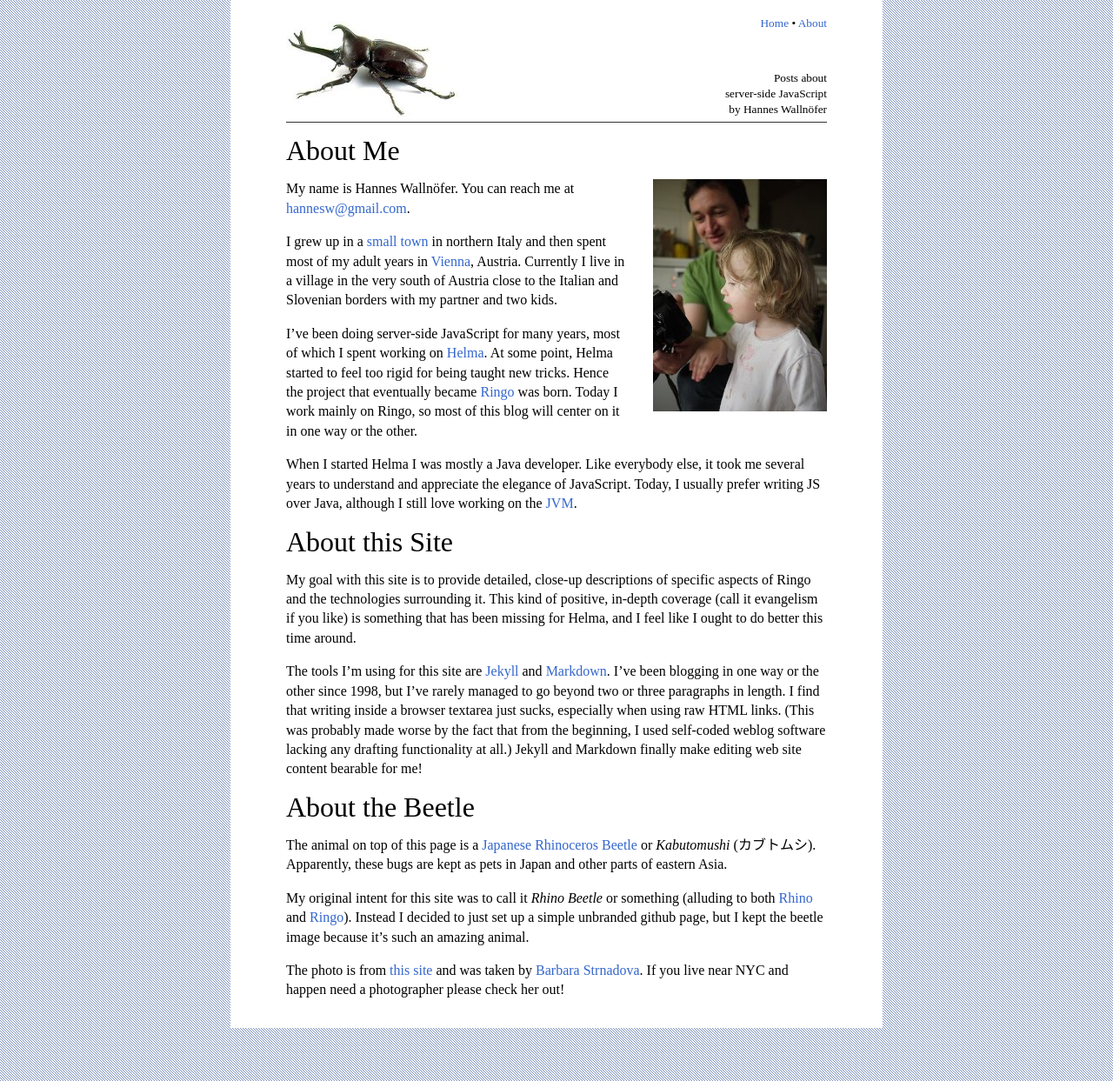
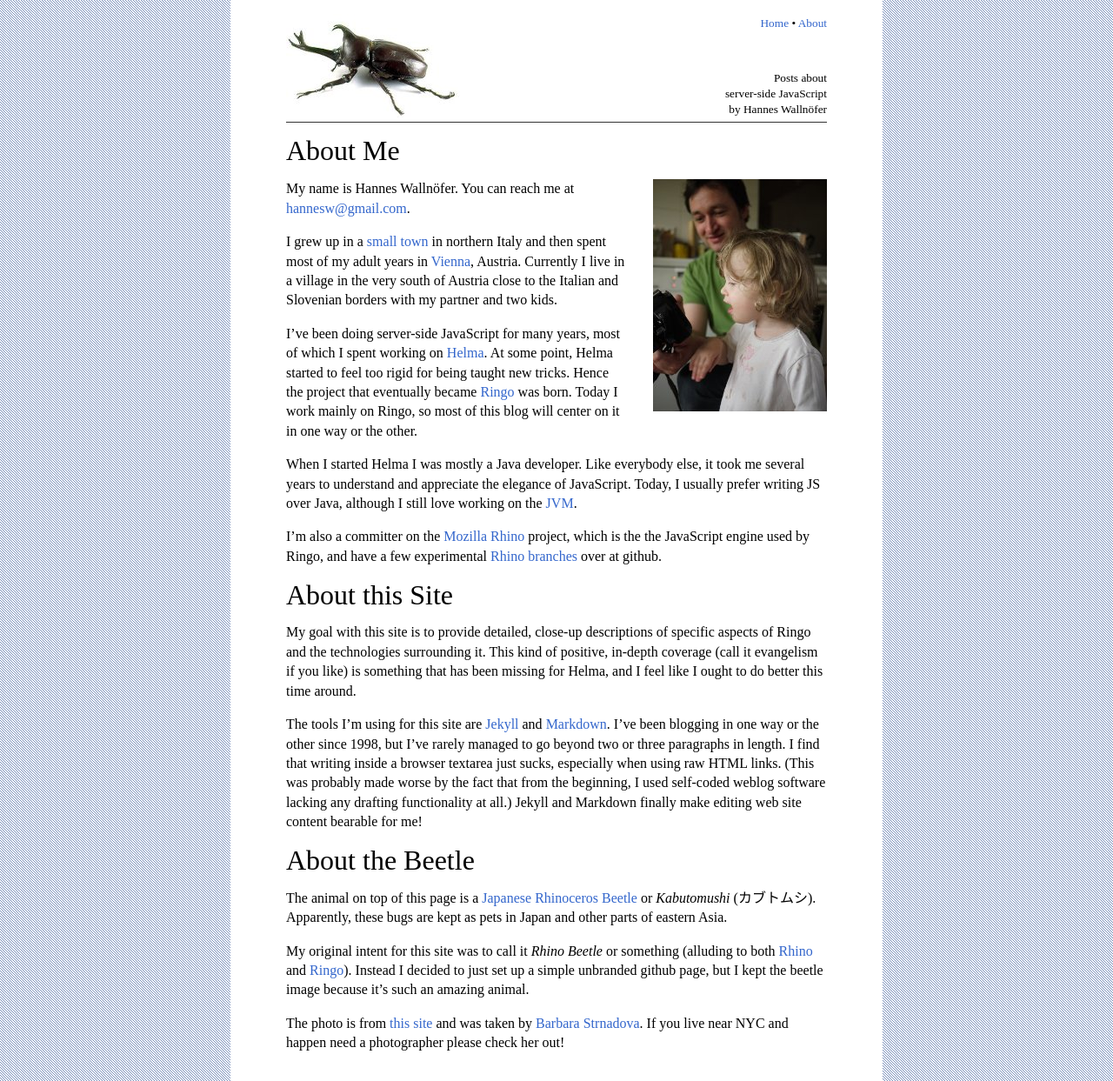
Before and after one commit to hns/hns.github.com, a Jekyll site: the page built from about.md, in a window 1280 px wide. Shown: the whole page at 87% size. Built offline with Jekyll 4.4.1, drawn with Linux system fonts in a browser that asks for light colours.

Commit message:
add rhino section to about page

```diff
--- a/about.md
+++ b/about.md
@@ -34,6 +34,13 @@ I usually prefer writing JS over Java, although I still love working on the
 
 [jvm]: http://en.wikipedia.org/wiki/Java_Virtual_Machine
 
+I'm also a committer on the [Mozilla Rhino] project, which is the the JavaScript
+engine used by Ringo, and have a few experimental [Rhino branches][rhino-opt]
+over at github.
+
+[mozilla rhino]: http://www.mozilla.org/rhino/
+[rhino-opt]: http://wiki.github.com/hns/rhino-opt/
+
 # About this Site
 
 My goal with this site is to provide detailed, close-up descriptions of specific
```
